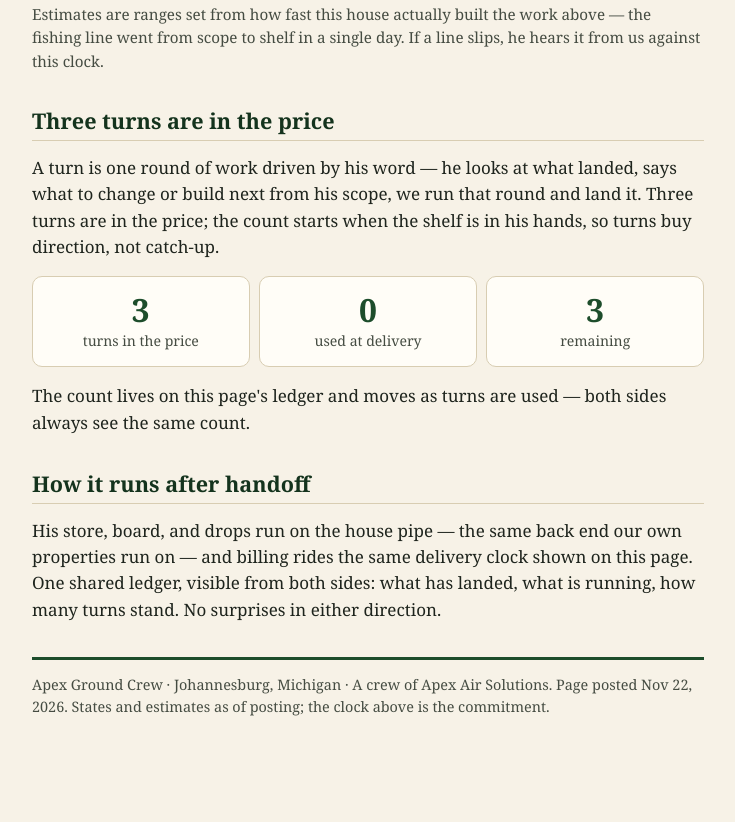
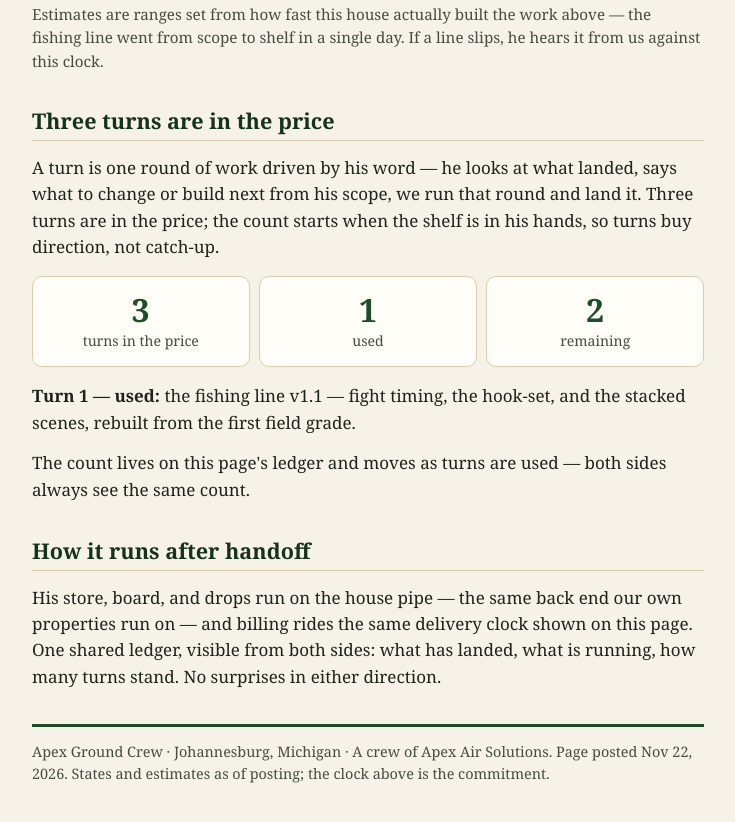
Before and after one commit to apex74-create/apex-ground-crew, a plain HTML site: page sportsman-job/index.html in a window 1280 px wide. Shown: the part 3460-4282 px from the top of the page, without its empty margins (272-1007 px from the left). Before the commit the page ends 4219 px from the top, so only its background shows below. Drawn offline with Linux system fonts and the light colour scheme.

Commit message:
Turns ledger: Turn 1 used (fishing line v1.1) — 1 used, 2 remaining

```diff
--- a/sportsman-job/index.html
+++ b/sportsman-job/index.html
@@ -441,14 +441,15 @@
               <span class="stat-label">turns in the price</span>
             </div>
             <div class="stat">
-              <span class="stat-num">0</span>
-              <span class="stat-label">used at delivery</span>
+              <span class="stat-num">1</span>
+              <span class="stat-label">used</span>
             </div>
             <div class="stat">
-              <span class="stat-num">3</span>
+              <span class="stat-num">2</span>
               <span class="stat-label">remaining</span>
             </div>
           </div>
+          <p><strong>Turn 1 — used:</strong> the fishing line v1.1 — fight timing, the hook-set, and the stacked scenes, rebuilt from the first field grade.</p>
           <p>The count lives on this page's ledger and moves as turns are used — both sides always see the same count.</p>
         </section>
 
```
